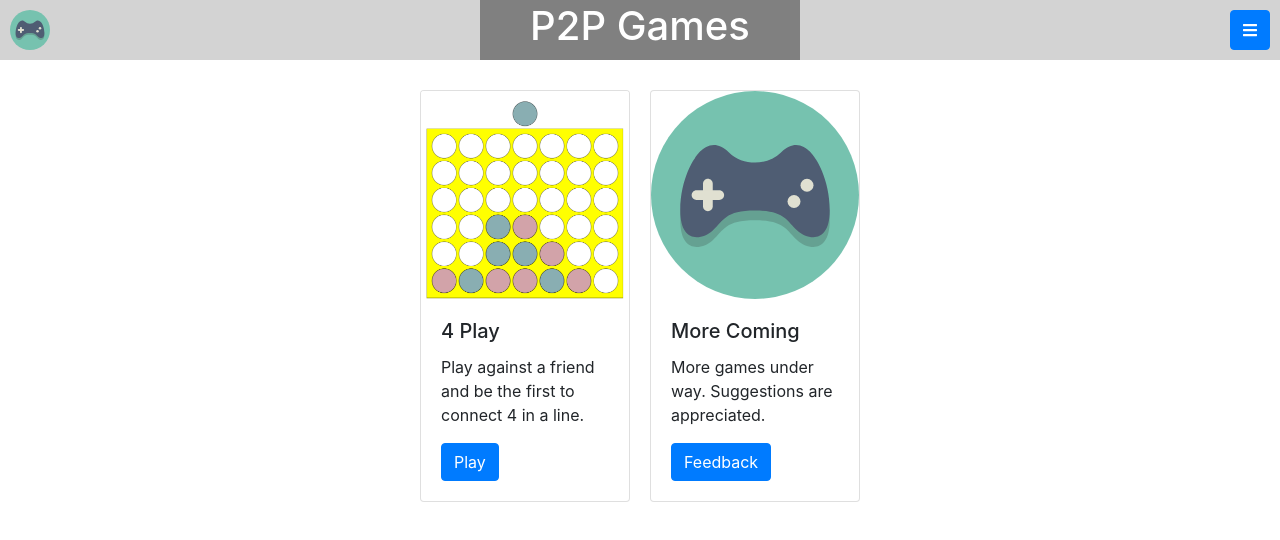
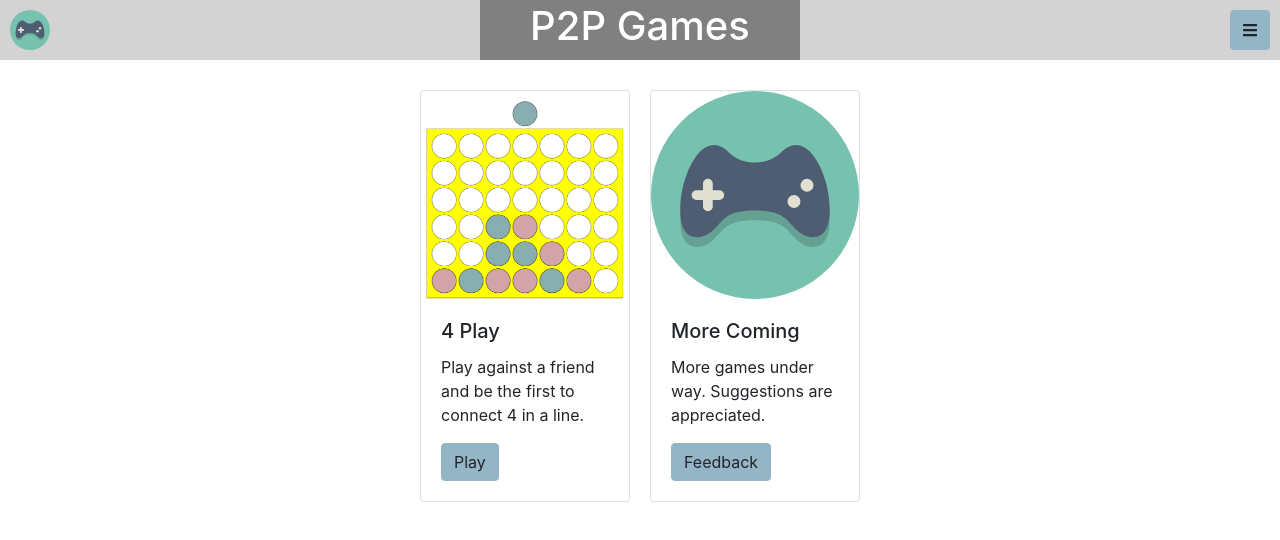
Before and after one commit to ferose/p2pgames, a React (Create React App) app: page / in a window 1280 px wide. Shown: the top 540 px of the page. Built offline with nearby package versions, Linux system fonts and the light colour scheme.

Commit message:
Change theme

```diff
--- a/app.yaml
+++ b/app.yaml
@@ -1,7 +1,7 @@
 env: standard
 runtime: nodejs10
 service: default
-default_expiration: "0d 15m"
+default_expiration: "0d 10m"
 
 handlers:
   - url: /static
--- a/assets/colors.css
+++ /dev/null
@@ -1,19 +0,0 @@
-.red {
-    background-color: #E27D60; /* rgb(226,125,96) */
-}
-
-.blue {
-    background-color: #85CDCB; /* rgb(133,205,203) */
-}
-
-.tan {
-    background-color: #E8A87C; /* rgb(232,168,124) */
-}
-
-.purple {
-    background-color: #C38D9E; /* rgb(195,141,158) */
-}
-
-.green {
-    background-color: #41B3A3; /* rgb(65,179,163) */
-}
--- /dev/null
+++ b/src/bootstrap.scss
@@ -0,0 +1,5 @@
+@import 'utilities/Variables.scss';
+
+$primary: $blue;
+
+@import 'bootstrap/scss/bootstrap.scss';
--- a/src/index.css
+++ b/src/index.scss
@@ -1,3 +1,5 @@
+@import 'utilities/Variables.scss';
+
 body {
   margin: 0;
   font-family: -apple-system, BlinkMacSystemFont, 'Segoe UI', 'Roboto', 'Oxygen',
@@ -23,3 +25,15 @@ html, body {
   width: 100%;
   height: 100%;
 }
+
+// $blue: #dc3545;
+
+// .btn-primary, .btn-primary:active, .btn-primary:focus, .btn-primary:focus-within, .btn-primary:visited, .btn-primary.focus {
+//   background-color: $green;
+//   border-color: $green;
+// }
+
+// .btn-primary:hover {
+//   background-color: darken($green, $shade_increment);
+//   border-color: darken($green, $shade_increment);
+// }
--- a/src/index.tsx
+++ b/src/index.tsx
@@ -1,7 +1,7 @@
 import React from 'react';
 import ReactDOM from 'react-dom';
-import './index.css';
-import 'bootstrap/dist/css/bootstrap.min.css';
+import './bootstrap.scss';
+import './index.scss';
 import App from './App';
 import * as serviceWorker from './serviceWorker';
 
--- a/src/pages/fourplay/CanvasFactory.ts
+++ b/src/pages/fourplay/CanvasFactory.ts
@@ -38,7 +38,7 @@ export function createBoardCanvas(params: {
     canvas.width = width;
     canvas.height = height;
 
-    ctx.fillStyle = "yellow";
+    ctx.fillStyle = "#F0CF65";
     ctx.fillRect(0, 0, width, height);
     ctx.strokeRect(0, 0, width-1, height-1);
 
--- a/src/pages/fourplay/FourPlay.scss
+++ b/src/pages/fourplay/FourPlay.scss
@@ -1,3 +1,4 @@
+@import '../../utilities/Variables.scss';
 
 $alert-height: 20px;
 
@@ -20,5 +21,5 @@ $alert-height: 20px;
     position: absolute;
 }
 
-.red {color: #d2a3a9}
-.blue {color: #89aeb2}
+.red {color: $red}
+.blue {color: $blue}
--- a/src/pages/fourplay/GameState.tsx
+++ b/src/pages/fourplay/GameState.tsx
@@ -37,7 +37,7 @@ export class Circle {
     }
 
     public get hexColor() {
-        return this.type === CircleType.red ? "#d2a3a9" : "#89aeb2";
+        return this.type === CircleType.red ? "#BD4F6C" : "#93B5C6";
     }
 }
 
--- a/src/utilities/Variables.scss
+++ b/src/utilities/Variables.scss
@@ -1 +1,6 @@
 $banner-height: 60px;
+$red: #BD4F6C;
+$blue: #93B5C6;
+$yellow: #F0CF65;
+$green: #DDEDAA;
+$copper: #D7816A;
```
